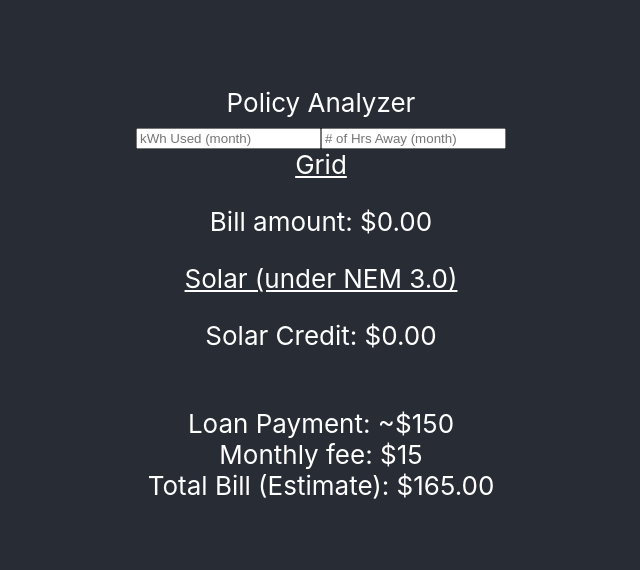
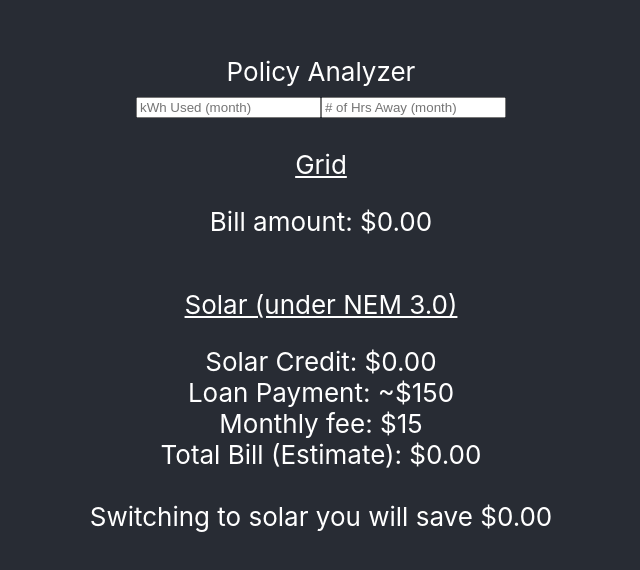
Before and after one commit to mtapia01/codespaces-react, a React (Create React App) app: page / in a window 1280 px wide. Shown: the part 106-676 px from the top of the page, without its empty margins (319-959 px from the left). Built offline with nearby package versions, Linux system fonts and the light colour scheme.

Commit message:
feat(App.css, App.js): Added total savings from grid

```diff
--- a/src/App.css
+++ b/src/App.css
@@ -26,6 +26,14 @@
   color: #ff0000;
 }
 
+.charge {
+  color: #ff0000;
+}
+
+.credit {
+  color: green;
+}
+
 .small {
   font-size: 0.75rem;
 }
--- a/src/App.js
+++ b/src/App.js
@@ -5,60 +5,72 @@
 
 function App() {
   let [billSolar, setSolar] = React.useState(0)
-  let [totalBill, setTotalBill] = React.useState(165)
+  let [totalBillSolar, setTotalBillSolar] = React.useState(0)
 
   const handleSolar = (event) => {
     let solarCredit = parseFloat(event.target.value);
 
     setSolar(solarCredit * .08);
-    setTotalBill(150 + 15 - solarCredit)
+    setTotalBillSolar(150 + 15 - (solarCredit * .08))
   }
 
-
-
-  let [bill, setBill] = React.useState(0)
+  let [billGrid, setBill] = React.useState(0);
   let handleGrid = (event) => {
     let kwhUsed = parseFloat(event.target.value);
 
     setBill(kwhUsed * .37)
-    // console.log(setBill(kwhUsed * .37))
   };
-
 
   return (
     <main>
       <div className="App">
         <header className="App-header">
           <h>Policy Analyzer</h>
+
           <div>
             <input
               type="number"
               onChange={handleGrid}
               placeholder='kWh Used (month)'>
             </input>
+
             <input
               type='number'
               let onChange={handleSolar}
               placeholder='# of Hrs Away (month)'>
             </input>
+          </div>
 
-          </div>
+          <br />
+
           <div>
             <u>Grid</u>
             {/* using San Diego kwh price */}
-            <p>Bill amount: ${bill.toFixed(2)} </p>
+            <p>Bill amount: ${billGrid.toFixed(2)} </p>
           </div>
+
           <div>
-            <u>Solar (under NEM 3.0)</u>
-            <p>Solar Credit: ${billSolar.toFixed(2)} </p> <br />
-            {/* average loan is between 50-250 so will say 150 */}
-            Loan Payment: ~$150 <br />
-            Monthly fee: $15 <br />
+          <p><u>Solar (under NEM 3.0)</u></p>
 
-            Total Bill (Estimate): ${totalBill.toFixed(2)}
+            <p3 >
+              Solar Credit: ${billSolar.toFixed(2)}
+            </p3> <br />
+
+            <p3 >
+            {/* average loan is between 50-250 so we will say 150 */}
+              Loan Payment: ~$150 <br />
+              Monthly fee: $15 <br />
+            </p3>
+            Total Bill (Estimate): ${totalBillSolar.toFixed(2)}
           </div>
+
+          <br />
+
+
           <div>
+            Switching to solar you will save ${(billGrid - totalBillSolar).toFixed(2)}
           </div>
+
         </header>
       </div>
     </main>
```
